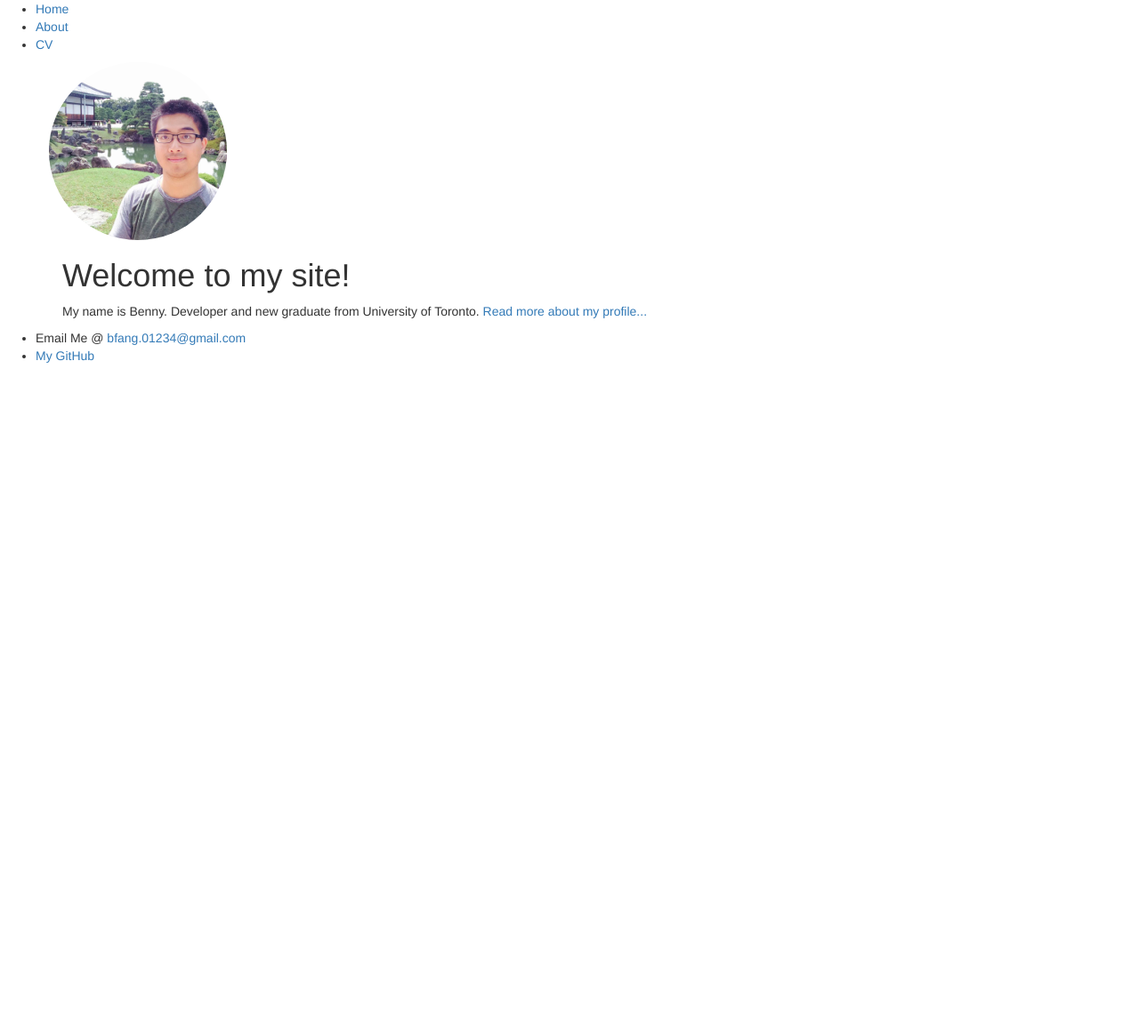
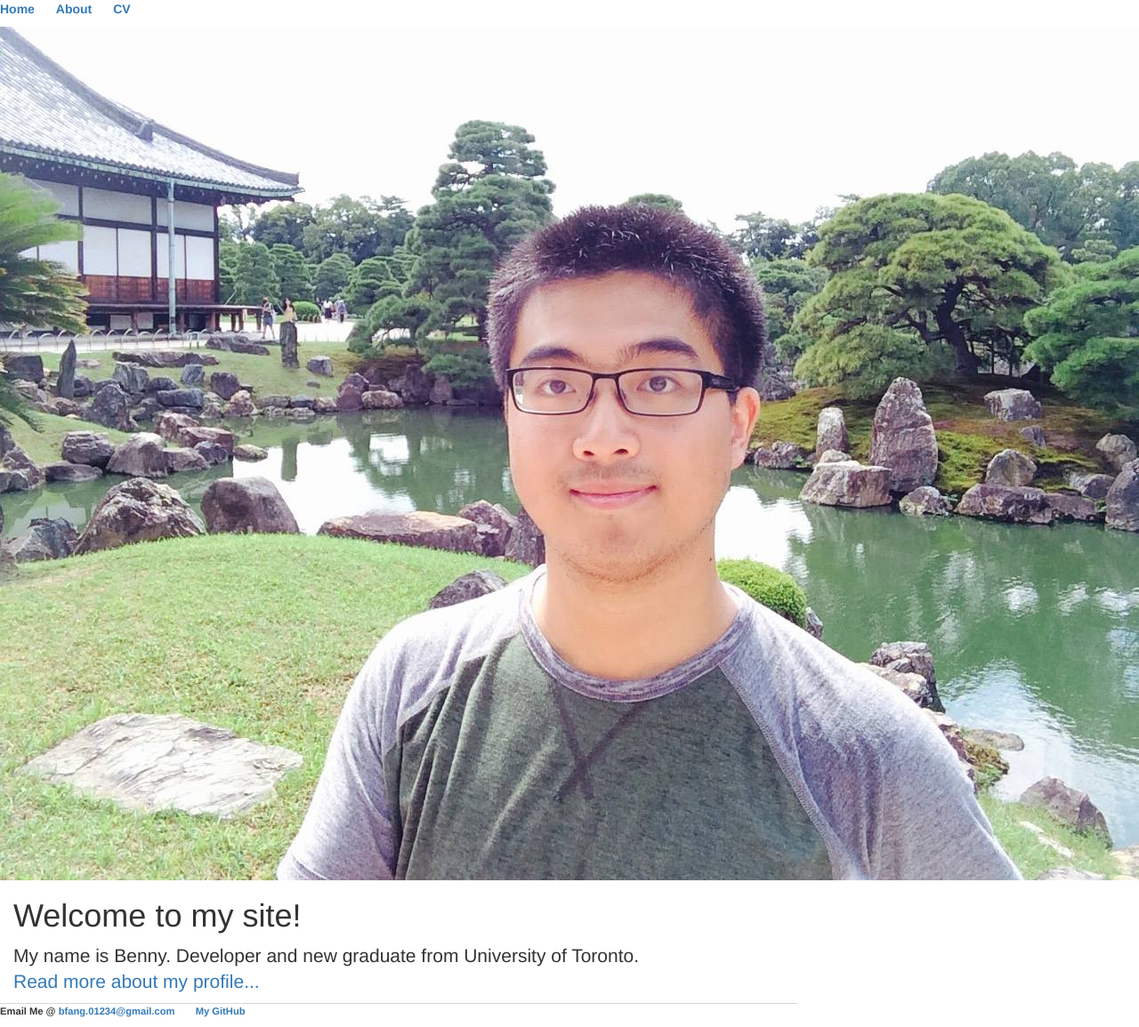
Before and after one commit to bennyfang/bennyfang.github.io, a Jekyll site: the page built from index.html, in a window 1280 px wide. Shown: the whole page at 89% size. Built offline with Jekyll 4.4.1, drawn with Linux system fonts in a browser that asks for light colours; before the commit the page ends 900 px from its top, so only the background shows below that.

Commit message:
Update default.html

```diff
--- a/_layouts/default.html
+++ b/_layouts/default.html
@@ -3,8 +3,8 @@
 		<head>
 			<title>{{ page.title }}</title>
 			<!-- link to main stylesheet -->
-			<!--link rel="stylesheet" type="text/css" href="/css/main.css"-->
-			<link rel="stylesheet" type="text/css" href="/css/img.css">
+			<link rel="stylesheet" type="text/css" href="/css/main.css">
+			<!--link rel="stylesheet" type="text/css" href="/css/img.css"-->
 
 
 			<!-- Bootstrap: compiled and minified CSS (3.3.7) -->
```
